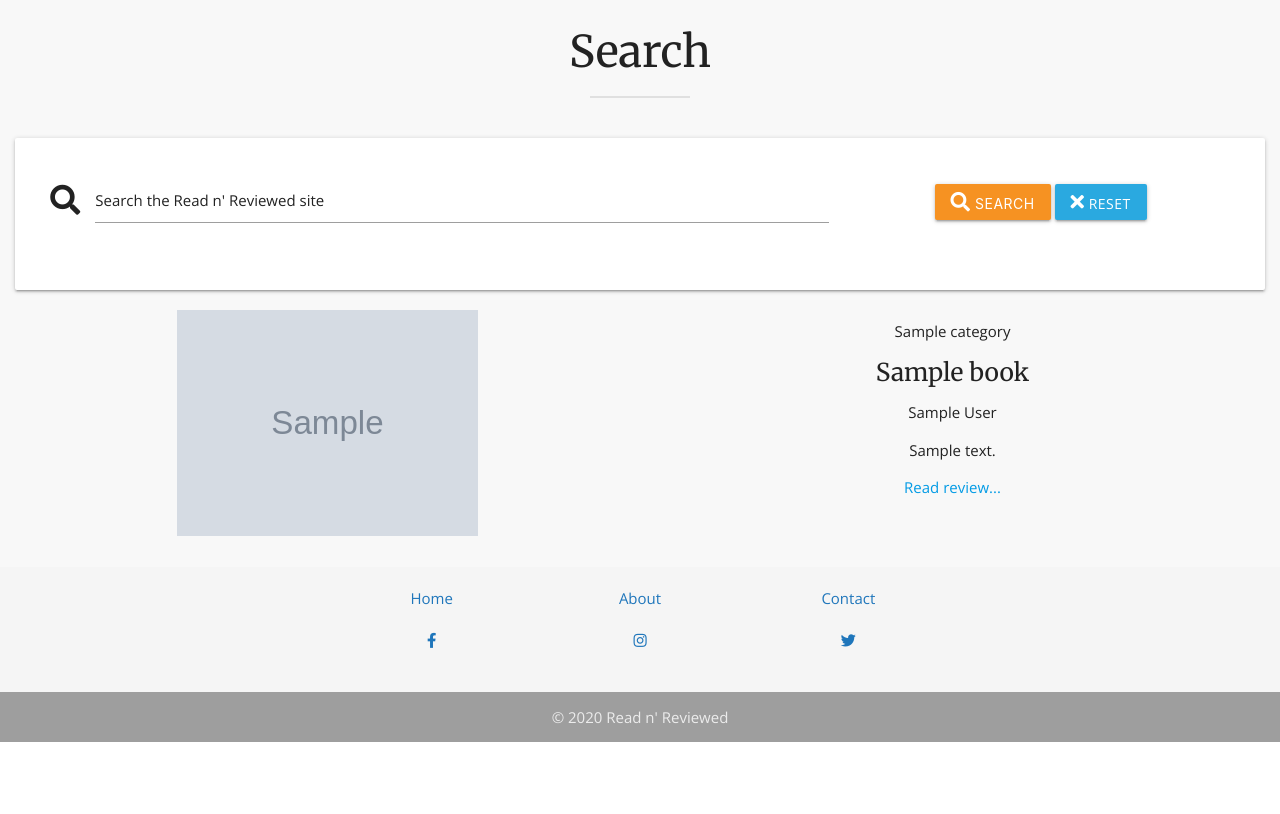
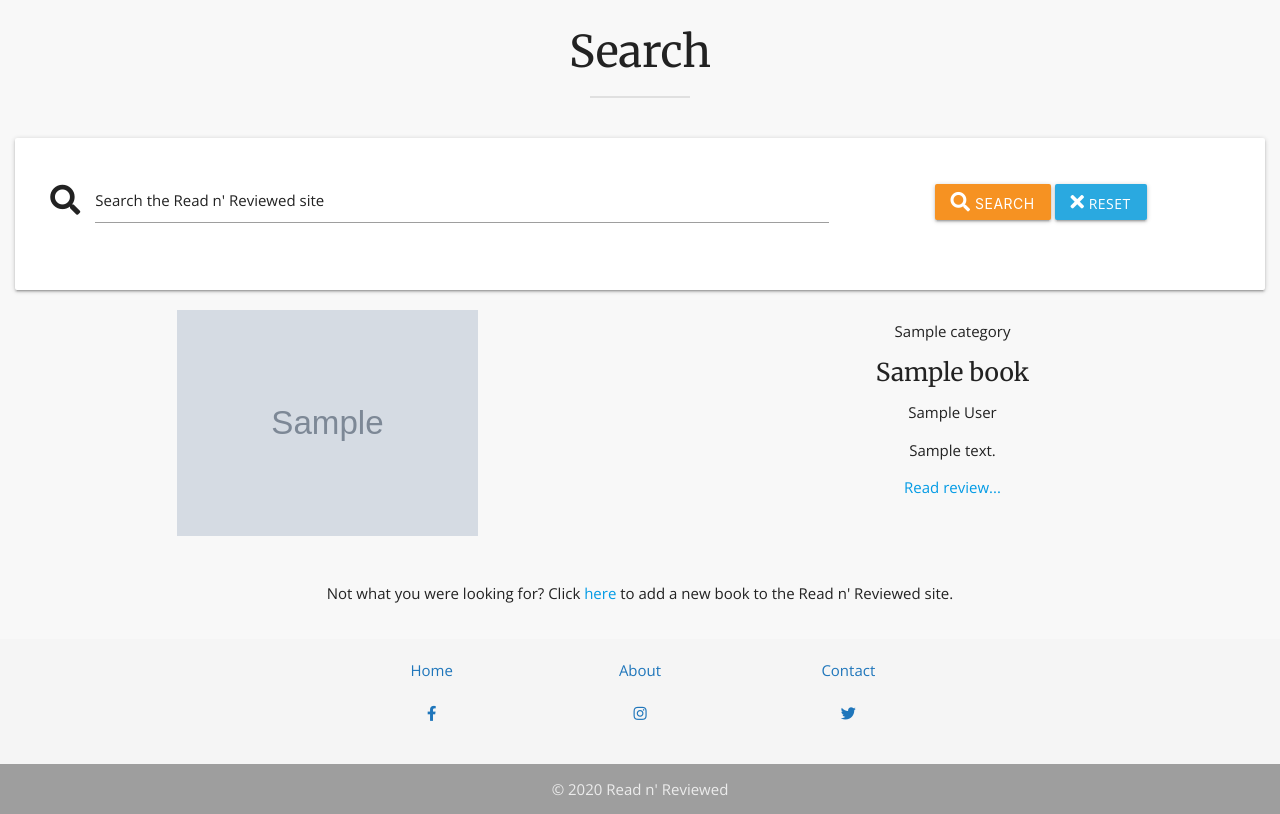
Before and after one commit to nualagr/readnreviewed, a Flask app: template templates/search.html in a window 1280 px wide. Shown: the part 67-881 px from the top of the page. Before the commit the page ends 809 px from the top, so only its background shows below. Run offline with Flask 2, Linux system fonts and the light colour scheme; the visitor is signed in with stand-in values (Sample User, id 1); the template is opened without the code that fills it: most values are stand-ins (such as "Sample title", 1, 10 or a date in 2020); grey boxes marked "Sample" are stand-in pictures; some libraries are stand-ins or nearby versions.

Commit message:
feat: Add link to Add Book page at the bottom or returned Search results if the user is logged in and if results were returned so that users can add a add a book that does not yet exist on the site, even if the search returns results.

```diff
--- a/templates/search.html
+++ b/templates/search.html
@@ -55,5 +55,16 @@
         </div>
     </div>
     {% endfor %}
+    <!-- Link to Add Book Page if the search results did not produce the desired book -->
+    {% if books and session %}
+    <div class="row container">
+        <div class="col s12">
+            <p class="center">
+                Not what you were looking for? Click <a href="{{ url_for('add_book') }}">here</a> to add a new book to
+                the Read n' Reviewed site.
+            </p>
+        </div>
+        {% endif %}
+    </div>
 </div>
 {% endblock %}
```
Also changed, not shown: documentation/readme-images/read-n-reviewed-lighthouse-results-75-performance.png (deleted).
